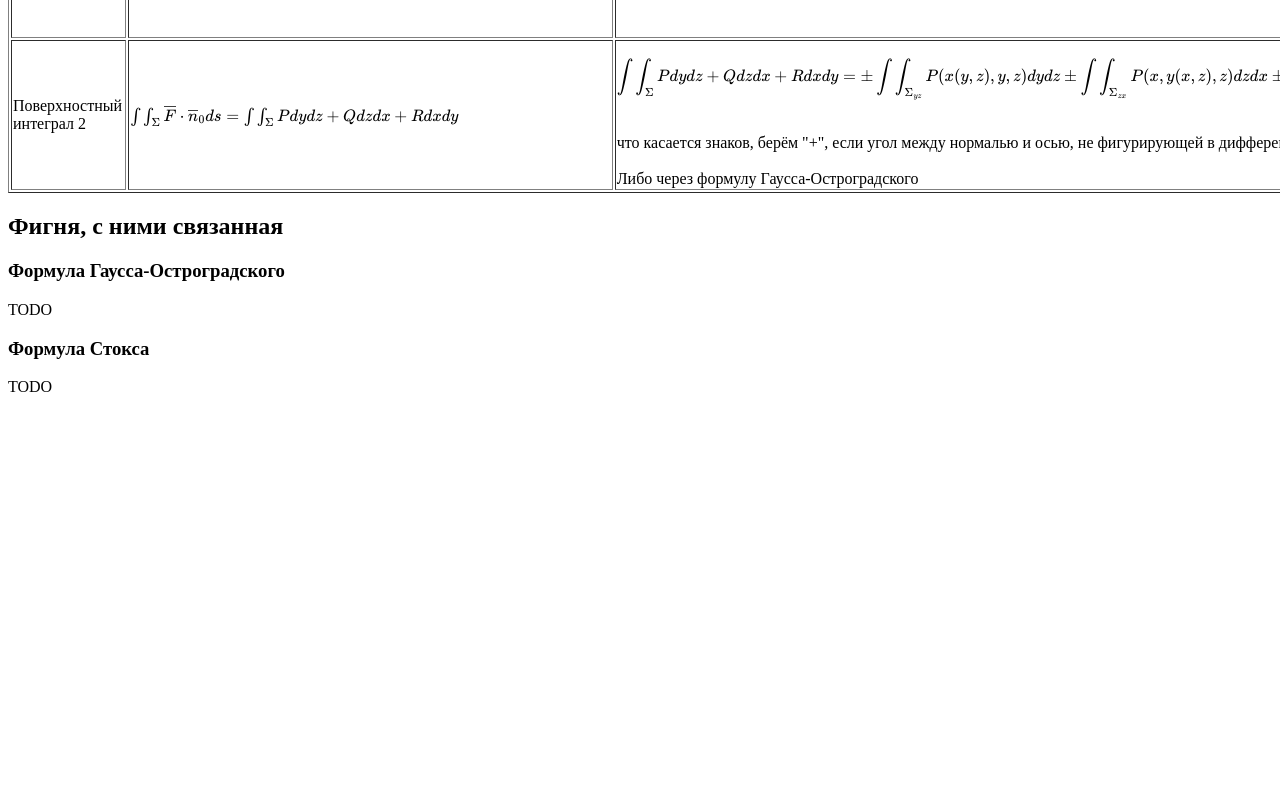
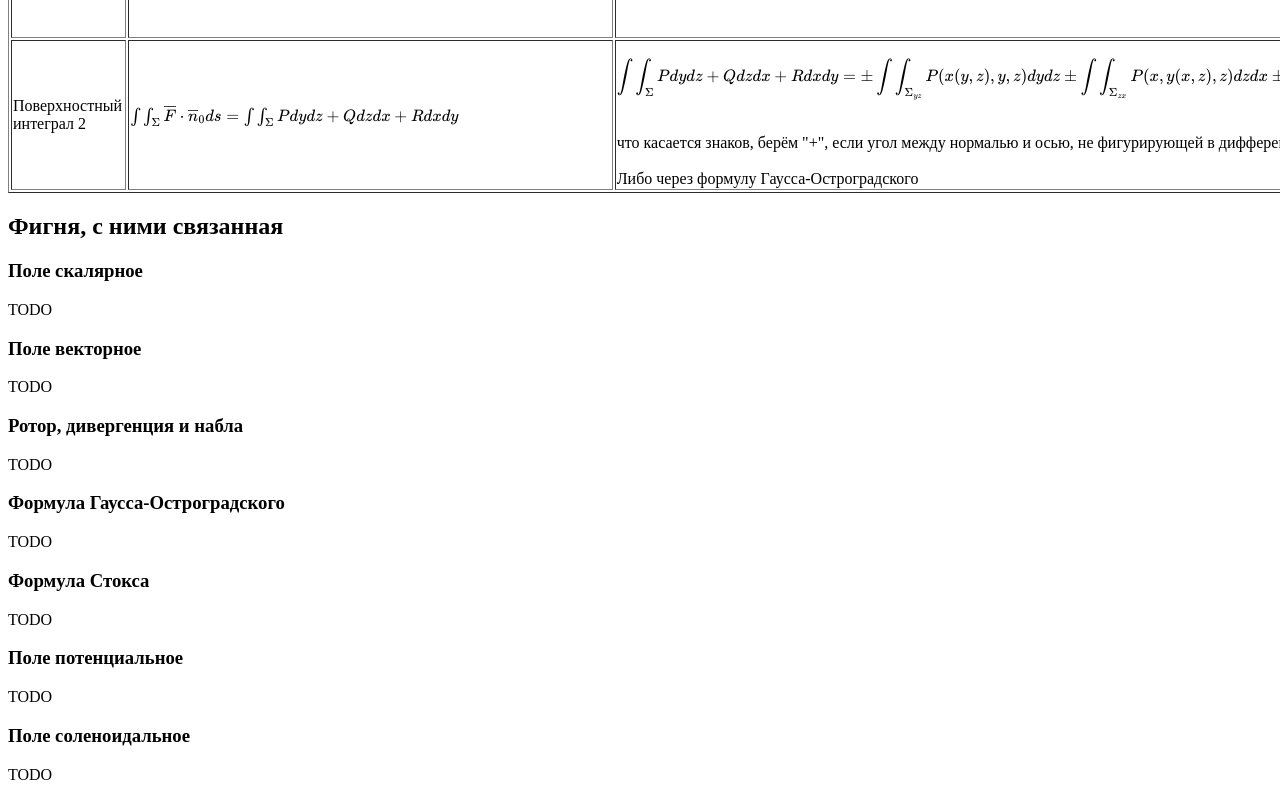
Before and after one commit to VladimirP1/ITMO, a plain HTML site: page MathAnalysis/Sem4/Integrals.html in a window 1280 px wide. Shown: the part 396-1196 px from the top of the page. Before the commit the page ends 808 px from the top, so only its background shows below. Drawn offline with nearby package versions, Linux system fonts and the light colour scheme; some packages are replaced by stand-ins of ours.

```diff
--- a/MathAnalysis/Sem4/Integrals.html
+++ b/MathAnalysis/Sem4/Integrals.html
@@ -78,9 +78,19 @@
             </tr>
         </table>
         <h2>Фигня, с ними связанная</h2>
+        <h3>Поле скалярное</h3>
+        <p>TODO</p>
+        <h3>Поле векторное</h3>
+        <p>TODO</p>
+        <h3>Ротор, дивергенция и набла</h3>
+        <p>TODO</p>
         <h3>Формула Гаусса-Остроградского</h3>
         <p>TODO</p>
         <h3>Формула Стокса</h3>
         <p>TODO</p>
+        <h3>Поле потенциальное</h3>
+        <p>TODO</p>
+        <h3>Поле соленоидальное</h3>
+        <p>TODO</p>
     </body>
 </html>
```
Also changed, not shown: 2 other files.
